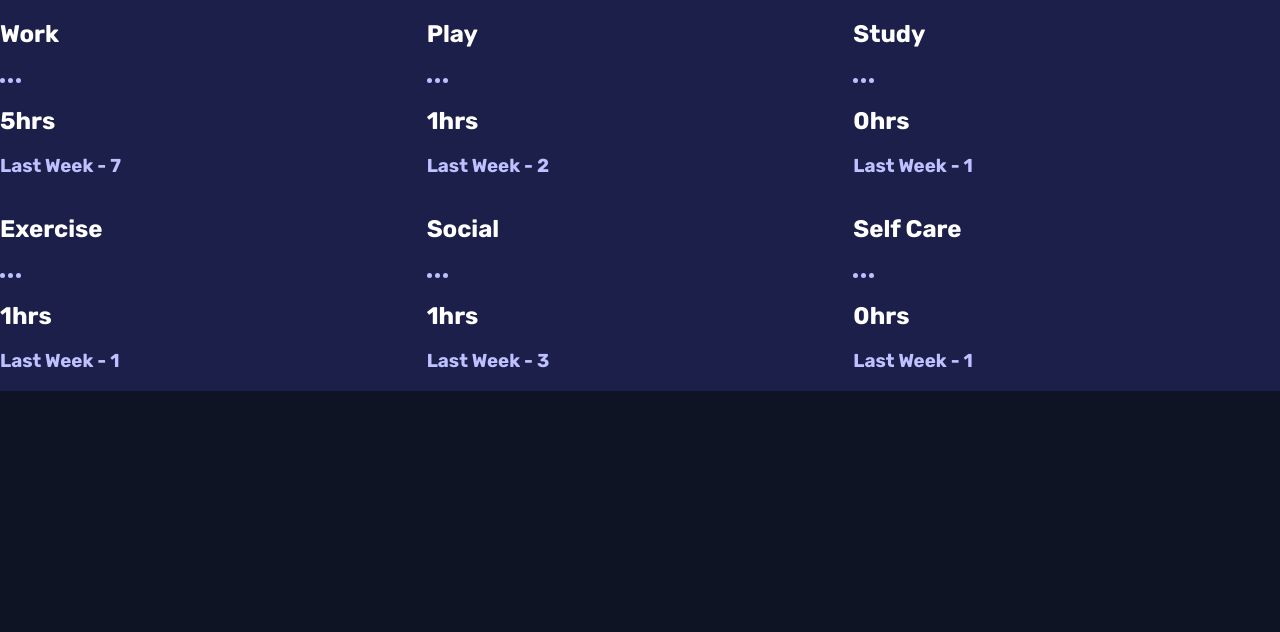
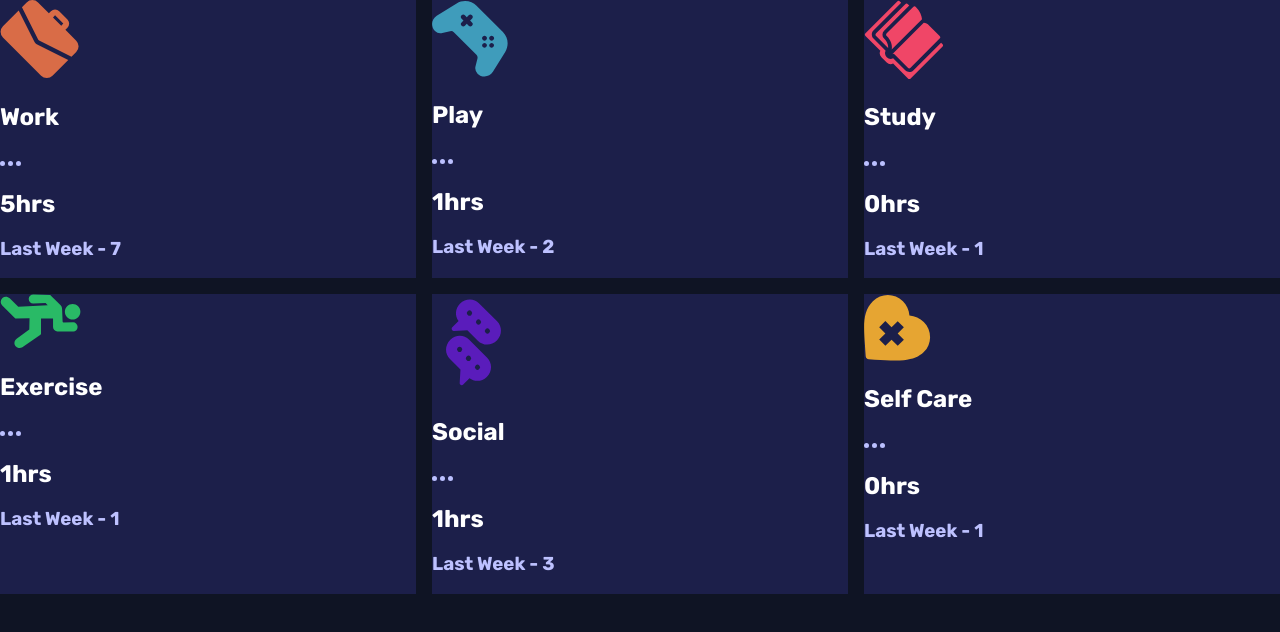
Before and after one commit to alabador/time-tracking-dashboard, a React (Create React App) app in the folder my-app/: page / in a window 1280 px wide. Shown: the top 632 px of the page. Built offline with nearby package versions, Linux system fonts and the light colour scheme.

Commit message:
Add icons to cards, rendering from props

```diff
--- a/my-app/src/components/Card.js
+++ b/my-app/src/components/Card.js
@@ -1,13 +1,12 @@
 import './Card.css'
-
+import CardBg from './CardBg';
 
 function Card(props) {
+    const currentTitle = props.title;
     return (
         <div className = 'card'>
-            <div className="card-bg-color">
-
-            </div>
-            <section>
+            <CardBg title={currentTitle}/>
+            <section className="card-info">
                 <div>
                     <h2 className='title'>{props.title}</h2>
                     <svg width="21" height="5" xmlns="http://www.w3.org/2000/svg"><path d="M2.5 0a2.5 2.5 0 1 1 0 5 2.5 2.5 0 0 1 0-5Zm8 0a2.5 2.5 0 1 1 0 5 2.5 2.5 0 0 1 0-5Zm8 0a2.5 2.5 0 1 1 0 5 2.5 2.5 0 0 1 0-5Z" fill="#BBC0FF" fill-rule="evenodd"/></svg>
--- /dev/null
+++ b/my-app/src/components/CardBg.js
@@ -0,0 +1,55 @@
+import './CardBg.css';
+import work from "../images/icon-work.svg";
+import play from "../images/icon-play.svg";
+import study from "../images/icon-study.svg";
+import exercise from "../images/icon-exercise.svg";
+import social from "../images/icon-social.svg";
+import selfCare from "../images/icon-self-care.svg";
+
+
+function CardBg(props) {
+    if (props.title === 'Work') {
+        return (
+            <div className="card-bg-color">
+                <img src={work} alt="svg" />
+            </div>
+        )
+    }
+    if (props.title === 'Play') {
+        return (
+            <div className="card-bg-color">
+                <img src={play} alt="svg" />
+            </div>
+        )
+    }
+    if (props.title === 'Study') {
+        return (
+            <div className="card-bg-color">
+                <img src={study} alt="svg" />
+            </div>
+        )
+    }
+    if (props.title === 'Exercise') {
+        return (
+            <div className="card-bg-color">
+                <img src={exercise} alt="svg" />
+            </div>
+        )
+    }
+    if (props.title === 'Social') {
+        return (
+            <div className="card-bg-color">
+                <img src={social} alt="svg" />
+            </div>
+        )
+    }
+    if (props.title === 'Self Care') {
+        return (
+            <div className="card-bg-color">
+                <img src={selfCare} alt="svg" />
+            </div>
+        )
+    }
+}
+
+export default CardBg;
--- a/my-app/src/components/CardList.css
+++ b/my-app/src/components/CardList.css
@@ -1,17 +1,20 @@
 .cardlist {
     display: grid;
     grid-template-columns: 1fr;
+    gap: 16px;
 }
 
 
 @media screen and (min-width: 750px) {
     .cardlist{
         grid-template-columns: repeat(2, 1fr);
+        gap: 16px;
     }
 }
 
 @media screen and (min-width: 1000px) {
     .cardlist{
         grid-template-columns: repeat(3, 1fr);
+        gap: 16px;
     }
 }
--- /dev/null
+++ b/my-app/src/components/ProfileCard.js
@@ -0,0 +1,5 @@
+import './ProfileCard.css';
+
+function ProfileCard() {
+
+}
```
Also changed, not shown: my-app/src/components/CardBg.css (added), my-app/src/components/ProfileCard.css (added).
